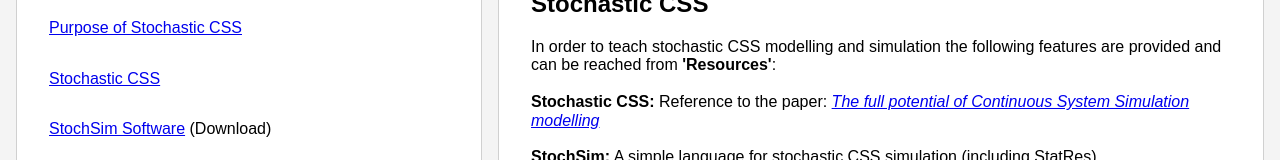
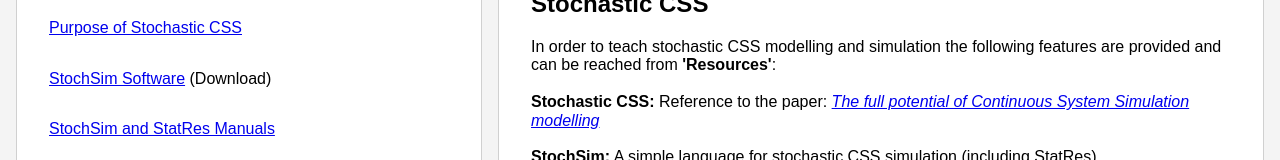
Before and after one commit to stochsd/website_stochsd, a React (Create React App) app: page / in a window 1280 px wide. Shown: the part 404-564 px from the top of the page. Built offline with nearby package versions, Linux system fonts and the light colour scheme.

Commit message:
Removed "dummy" link

```diff
--- a/src/Components/Menu/Menu.js
+++ b/src/Components/Menu/Menu.js
@@ -9,7 +9,6 @@
       <img src={Logo} alt="Icon is missing" id="iconImg" />
 			<h1>StochSim</h1>
       <p><a href="/">Purpose of Stochastic CSS</a></p>
-      <p><a href="/dummy">Stochastic CSS</a></p>
       <p><a href="/stochsim_software">StochSim Software</a> (Download)</p>
       <p><a href="/stochsim_and_statres_manuels">StochSim and StatRes Manuals</a></p>
       <p><a href="/example_models">Example Models</a></p>
```
